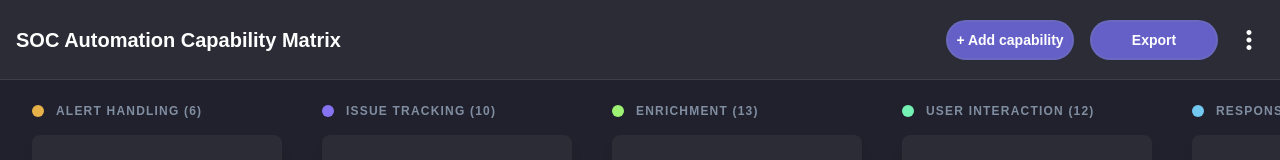
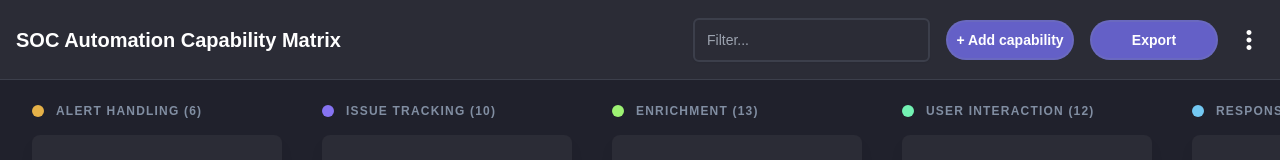
Before and after one commit to tuckner/automation-capability-matrix, a React (Vite) app: page / in a window 1280 px wide. Shown: the top 160 px of the page. Built offline with nearby package versions, Linux system fonts and the light colour scheme; a web font is replaced by a local one.

Commit message:
add filter to board

```diff
--- a/src/components/Board/TaskItem.tsx
+++ b/src/components/Board/TaskItem.tsx
@@ -23,6 +23,7 @@ export default function TaskItem({ tasks, index }: Props) {
         {(provided, snapshot) => {
           return (
             <div
+              id="task-item"
               ref={provided.innerRef}
               data-snapshot={snapshot}
               {...provided.draggableProps}
--- a/src/components/Header.tsx
+++ b/src/components/Header.tsx
@@ -14,7 +14,7 @@ import SideBar from "./SideBar";
 import { useSelector } from "react-redux";
 import { appData } from "redux/boardSlice";
 import { IBoard } from "types";
-import { exportConfig, resetBoard } from "utilis";
+import { exportConfig, resetBoard, handleFilterChange } from "utilis";
 
 export default function Header() {
   const [isOpen, setIsOpen] = useState(false);
@@ -69,7 +69,20 @@ export default function Header() {
                   </span>
                 </div>
               )}
+
               <div className="flex items-center">
+              <div className="pr-4"></div>
+              <div className="flex items-center">
+                <label htmlFor="Search" className="sr-only"> Search </label>
+                <input
+                  type="text"
+                  id="Search"
+                  placeholder="Filter..."
+                  onChange={(e) => handleFilterChange(e.target.value)}
+                  className="w-full rounded-md border-gray-200 py-2.5 pl-3 pe-10 shadow-sm sm:text-sm"
+                />
+              </div>
+              <div className="pr-4"></div>
                 <button
                   aria-label="Add capability"
                   onClick={() => setIsOpen(true)}
--- a/src/utilis/index.ts
+++ b/src/utilis/index.ts
@@ -63,6 +63,25 @@ export const importConfig = (file: File) => {
   }
 };
 
+export const handleFilterChange = (newFilter: string | null) => {
+  if (newFilter !== null) {
+    const taskItems = document.querySelectorAll("div#task-item");
+    taskItems.forEach((taskItem) => {
+      const taskName = taskItem.textContent?.toLowerCase();
+      if (taskName && taskName.includes(newFilter.toLowerCase())) {
+        (taskItem as HTMLElement).style.opacity = "1";
+      } else {
+        (taskItem as HTMLElement).style.opacity = "0.2";
+      }
+    });
+  } else {
+    const taskItems = document.querySelectorAll("div#task-item");
+    taskItems.forEach((taskItem) => {
+      (taskItem as HTMLElement).style.display = "1";
+    });
+  }
+};
+
 export const saveState = (state: any) => {
   try {
     const serializesState = JSON.stringify(state);
```
